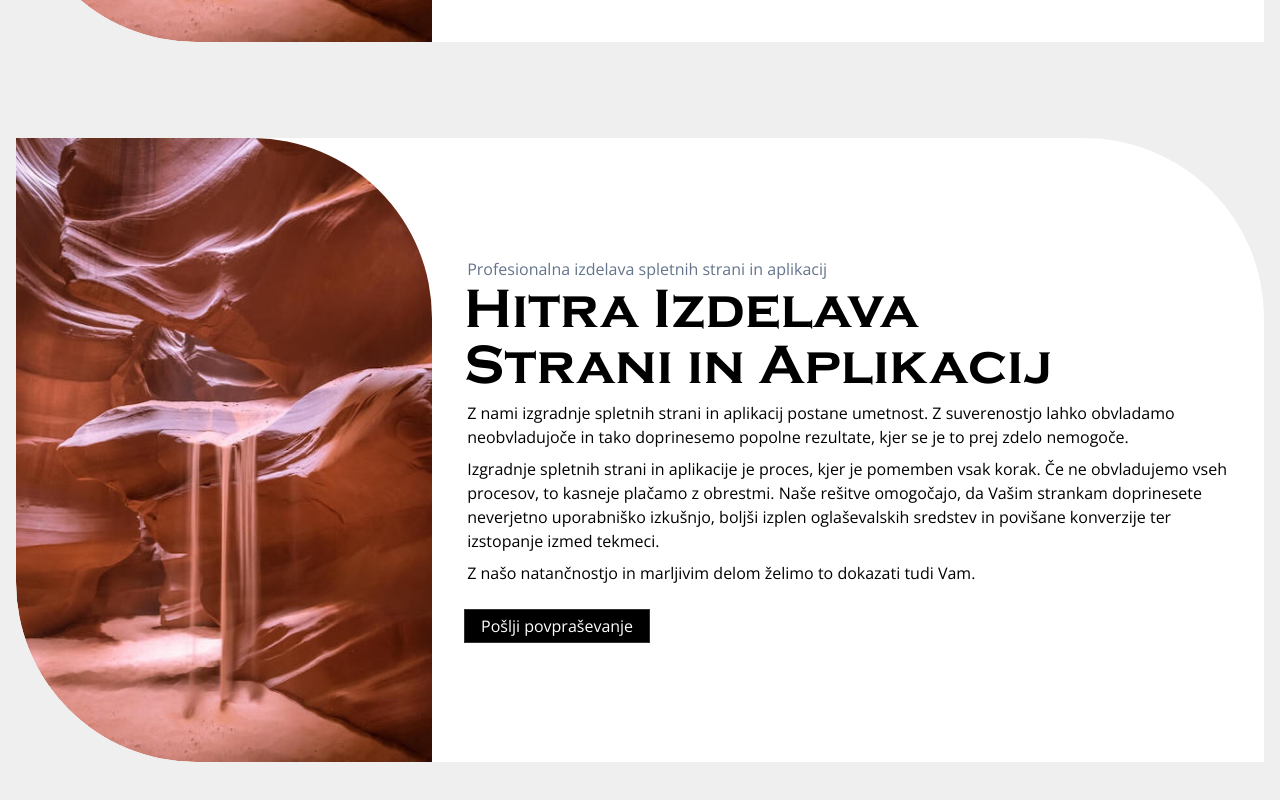
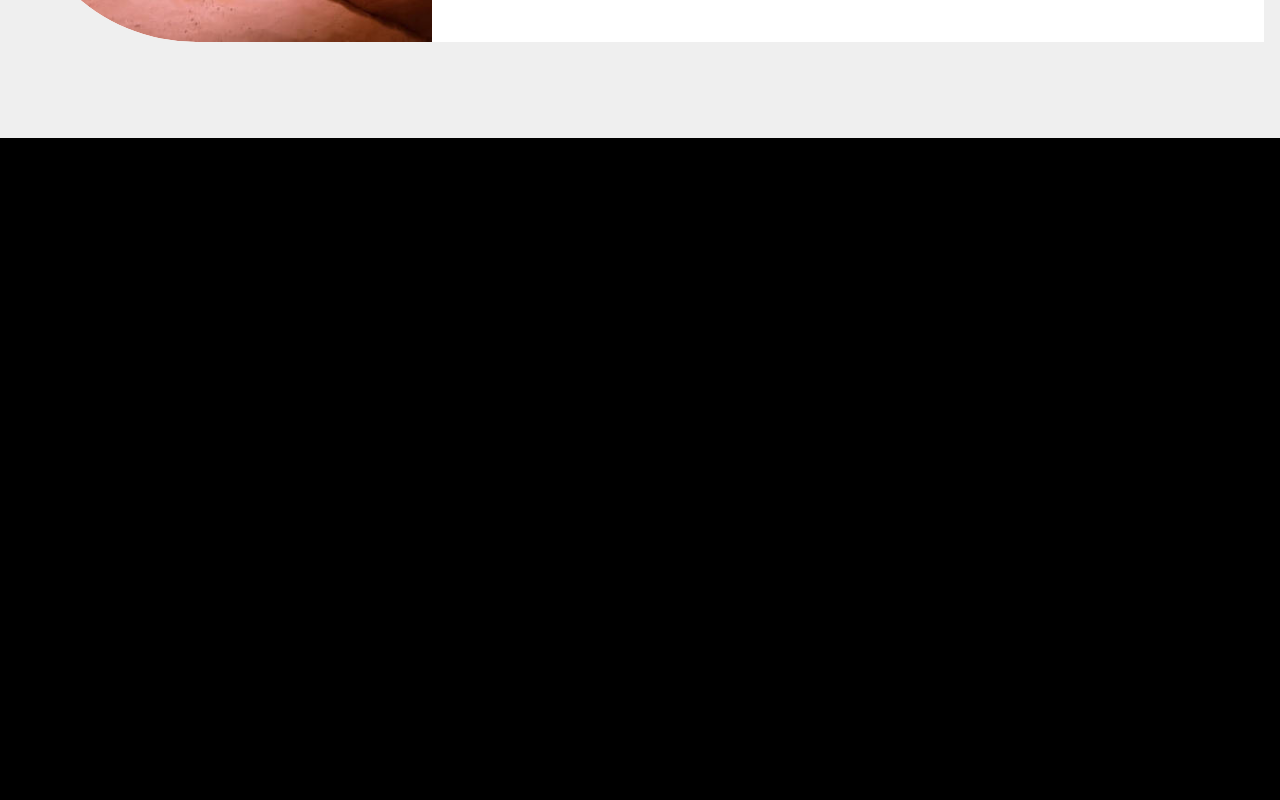
Before and after one commit to dlisjak/next-website-esos, a Next.js app: page /storitve/izdelava-optimizacija-spletnih-strani-trgovin in a window 1280 px wide. Shown: the part 4646-5446 px from the top of the page. After the commit the page ends 4784 px from the top, so only its background shows below. Built offline with nearby package versions, Linux system fonts and the light colour scheme.

Commit message:
remove unneeded sectin

```diff
--- a/pages/storitve/izdelava-optimizacija-spletnih-strani-trgovin/index.tsx
+++ b/pages/storitve/izdelava-optimizacija-spletnih-strani-trgovin/index.tsx
@@ -320,43 +320,6 @@ const Index = () => {
               <a className="button -dark">Pošlji povpraševanje</a>
             </Link>
           </Section>
-          <Section
-            image={SAND_CAVE}
-            alt="sand falling in a sand cave"
-            showImageOnSmall={false}
-            aboveTitle={
-              <p className="text-slate-500">Profesionalna izdelava spletnih strani in aplikacij</p>
-            }
-            title={
-              <>
-                Hitra Izdelava
-                <br />
-                Strani in Aplikacij
-              </>
-            }
-            text={
-              <>
-                <p className="mb-2">
-                  Z nami izgradnje spletnih strani in aplikacij postane umetnost. Z suverenostjo
-                  lahko obvladamo neobvladujoče in tako doprinesemo popolne rezultate, kjer se je to
-                  prej zdelo nemogoče.
-                </p>
-                <p className="mb-2">
-                  Izgradnje spletnih strani in aplikacije je proces, kjer je pomemben vsak korak. Če
-                  ne obvladujemo vseh procesov, to kasneje plačamo z obrestmi. Naše rešitve
-                  omogočajo, da Vašim strankam doprinesete neverjetno uporabniško izkušnjo, boljši
-                  izplen oglaševalskih sredstev in povišane konverzije ter izstopanje izmed tekmeci.
-                </p>
-                <p className="mb-2">
-                  Z našo natančnostjo in marljivim delom želimo to dokazati tudi Vam.
-                </p>
-              </>
-            }
-          >
-            <Link href="/kontakt">
-              <a className="button -dark">Pošlji povpraševanje</a>
-            </Link>
-          </Section>
         </SectionContainer>
       </div>
     </div>
```
